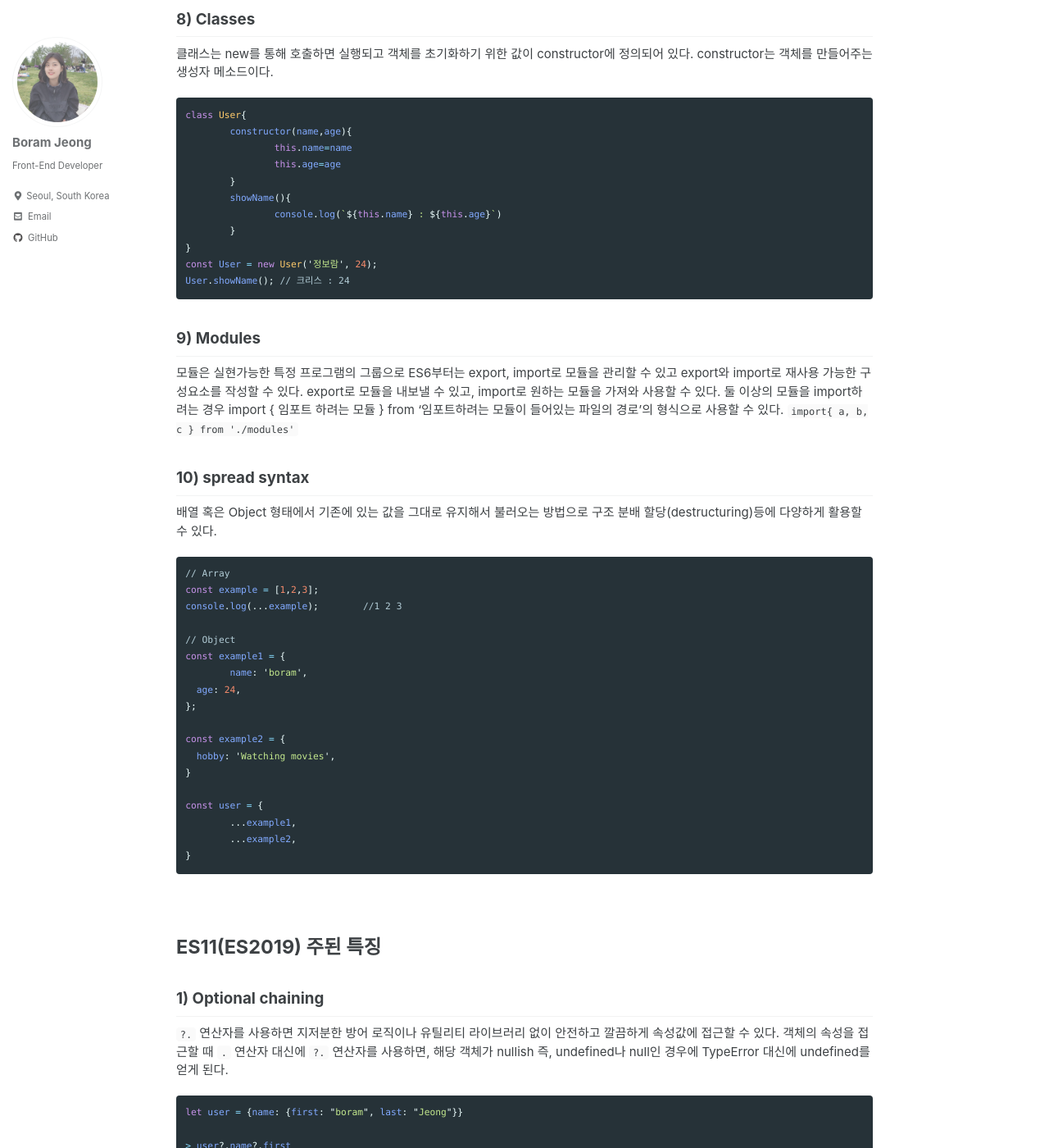
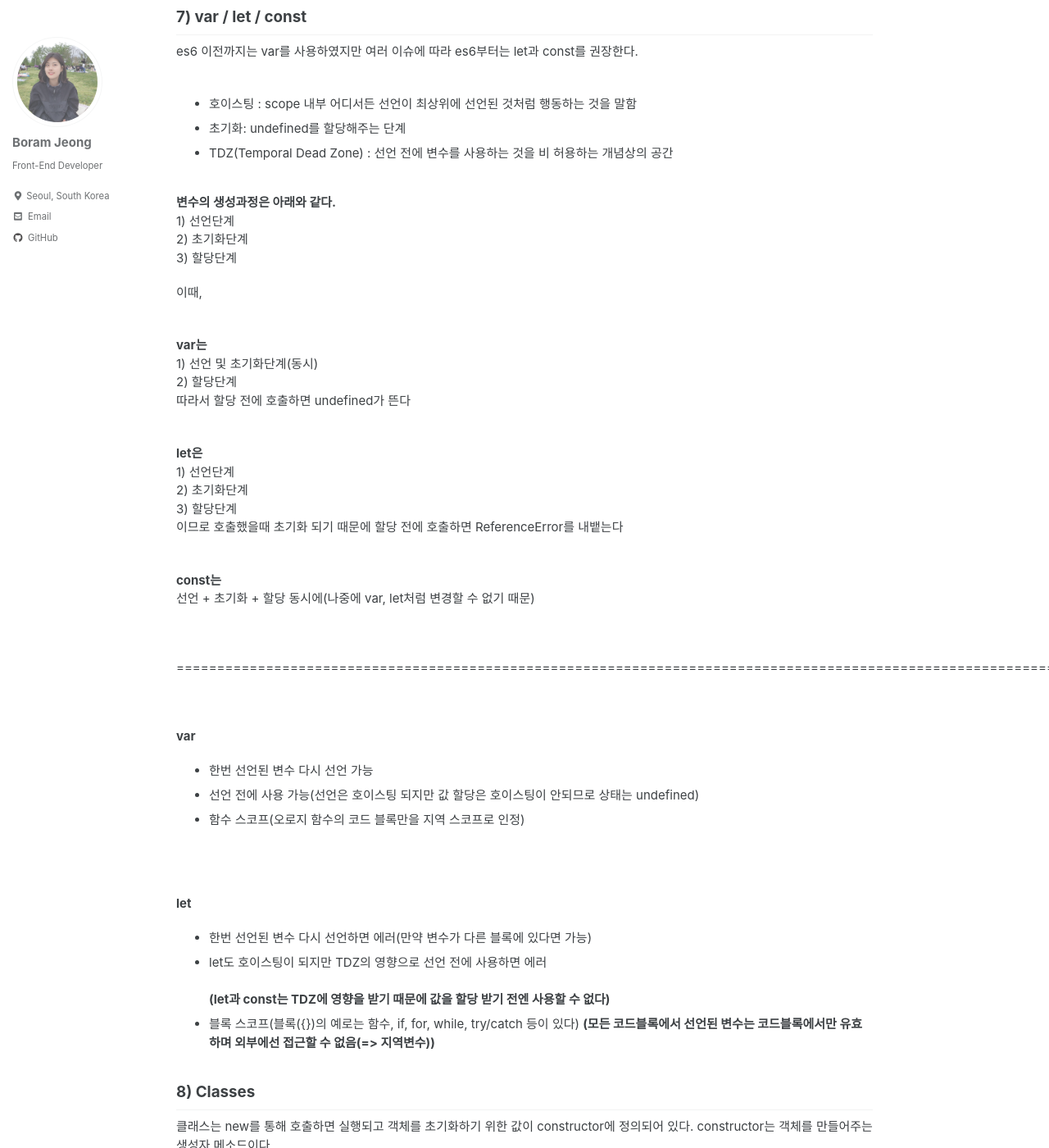
Before and after one commit to bo-ram-jeong/bo-ram-jeong.github.io, a Jekyll site: the page built from _posts/2022-09-13-javascript-es.md, in a window 1280 px wide and 1400 px high, scrolled down 5678 px. Shown: the whole window at 82% size. Built offline with Jekyll 4.4.1, drawn with Linux system fonts in a browser that asks for light colours; cached includes are drawn as plain includes; emoji names are drawn with the system emoji font; some of the changed text lies outside the part shown.

Commit message:
Update 2022-09-13-javascript-es.md

````diff
--- a/_posts/2022-09-13-javascript-es.md
+++ b/_posts/2022-09-13-javascript-es.md
@@ -87,7 +87,7 @@ async / await도 Promise처럼 callback 을 해결할 뿐만 아니라 더 직
 
 # ES6(ES2015) 주된 특징
 ## 1) Default Parameters
-**기본 매개변수**
+**기본 매개변수** <br/>
 함수를 호출할 때, 인자값 없이 보냈을 때를 대비하여 파라미터에 디폴트값을 정해놓는다.
 ```js
 //es5
@@ -120,7 +120,7 @@ let name = "정보람"
 console.log(`${name}의 나이는 ${age}입니다.`)
 ```
 ## 3) Destructuring Assignment
-**구조 분해 할당**
+**구조 분해 할당** <br/>
 배열이나 Object 형태에서 속성을 해제하여 변수로 할당하는 방식을 의미한다. 따라서 어떤 것을 복사한 이후에 변수로 복사해준다는 의미인데, 이 과정에서 분해 혹은 파괴되지 않는다는 특징이 있다.
 ```js
 // Array
@@ -164,7 +164,7 @@ console.log(josh); // {language: "javascript"}
 josh.coding(); // Hello World~
 ```
 ## 5) Arrow Functions
-**화살표 함수**
+**화살표 함수** <br/>
 화살표 함수는 javascript에서 함수를 정의하는 function 키워드 없이 함수를 만들 수 있다.
 ```js
 // es5
@@ -248,7 +248,58 @@ Promise.all([f1(),f2(),f3()]).then((res=>{	//제일 긴 3초가 걸림
 // => f1 f2 f3중에 하나라도 에러이거나 누락되면 페이지를 보여줄 수 없도록 에러 처리할 때 사용
 ```
 
-## 7) Block-Scoped Constructs Let and Const
+## 7) var / let / const
+es6 이전까지는 var를 사용하였지만 여러 이슈에 따라 es6부터는 let과 const를 권장한다. <br/><br/>
+
+* 호이스팅 : scope 내부 어디서든 선언이 최상위에 선언된 것처럼 행동하는 것을 말함 <br/>
+* 초기화: undefined를 할당해주는 단계 <br/>
+* TDZ(Temporal Dead Zone) : 선언 전에 변수를 사용하는 것을 비 허용하는 개념상의 공간 <br/><br/>
+
+**변수의 생성과정은 아래와 같다.**
+<br/>
+1) 선언단계 <br/>
+2) 초기화단계 <br/>
+3) 할당단계 <br/>
+
+이때, <br/><br/>
+
+**var는** <br/>
+1) 선언 및 초기화단계(동시) <br/>
+2) 할당단계 <br/>
+따라서 할당 전에 호출하면 undefined가 뜬다 <br/><br/>
+
+**let은** <br/>
+1) 선언단계 <br/>
+2) 초기화단계 <br/>
+3) 할당단계 <br/>
+이므로 호출했을때 초기화 되기 때문에 할당 전에 호출하면 ReferenceError를 내뱉는다<br/><br/>
+
+**const는** <br/>
+선언 + 초기화 + 할당 동시에(나중에 var, let처럼 변경할 수 없기 때문)
+
+<br/>
+
+====================================================================================================================
+
+<br/>
+
+**var** <br/>
+- 한번 선언된 변수 다시 선언 가능 <br/>
+- 선언 전에 사용 가능(선언은 호이스팅 되지만 값 할당은 호이스팅이 안되므로 상태는 undefined) <br/>
+- 함수 스코프(오로지 함수의 코드 블록만을 지역 스코프로 인정)
+
+<br/><br/>
+
+**let** <br/>
+- 한번 선언된 변수 다시 선언하면 에러(만약 변수가 다른 블록에 있다면 가능) <br/>
+- let도 호이스팅이 되지만 TDZ의 영향으로 선언 전에 사용하면 에러
+<br/><br/>
+**(let과 const는 TDZ에 영향을 받기 때문에 값을 할당 받기 전엔 사용할 수 없다)**
+<br/>
+- 블록 스코프(블록({})의 예로는 함수, if, for, while, try/catch 등이 있다)
+**(모든 코드블록에서 선언된 변수는 코드블록에서만 유효하며 외부에선 접근할 수 없음(=> 지역변수))**
+
+
 ## 8) Classes
 클래스는 new를 통해 호출하면 실행되고 객체를 초기화하기 위한 값이 constructor에 정의되어 있다. constructor는 객체를 만들어주는 생성자 메소드이다.
 ```js
@@ -275,11 +326,11 @@ export와 import로 재사용 가능한 구성요소를 작성할 수 있다. ex
 ```js
 // Array
 const example = [1,2,3];
-console.log(...example);	//1 2 3
+console.log(...example); //1 2 3
 
 // Object
 const example1 = {
-	name: 'boram',
+  name: 'boram',
   age: 24,
 };
 
````
